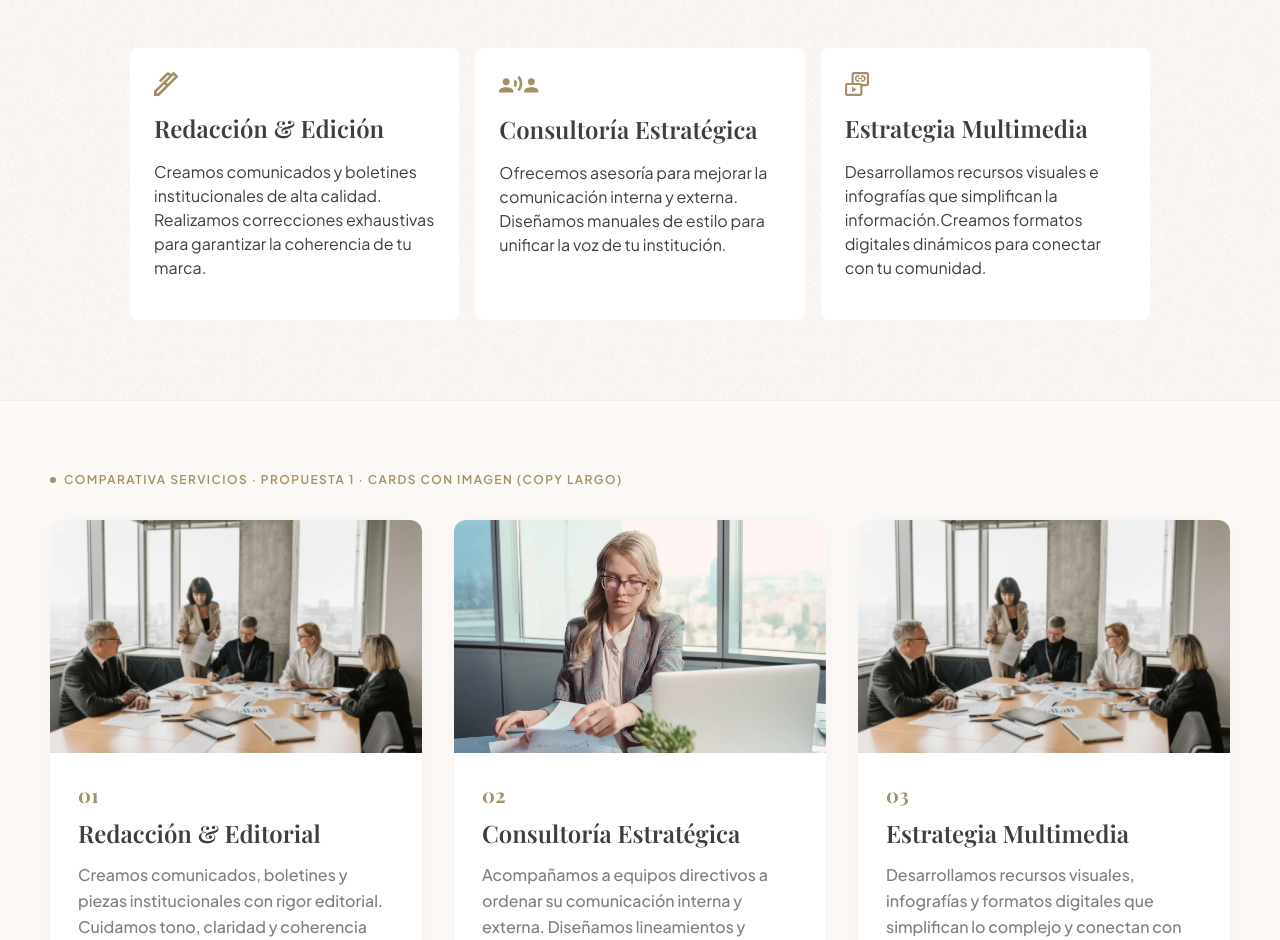
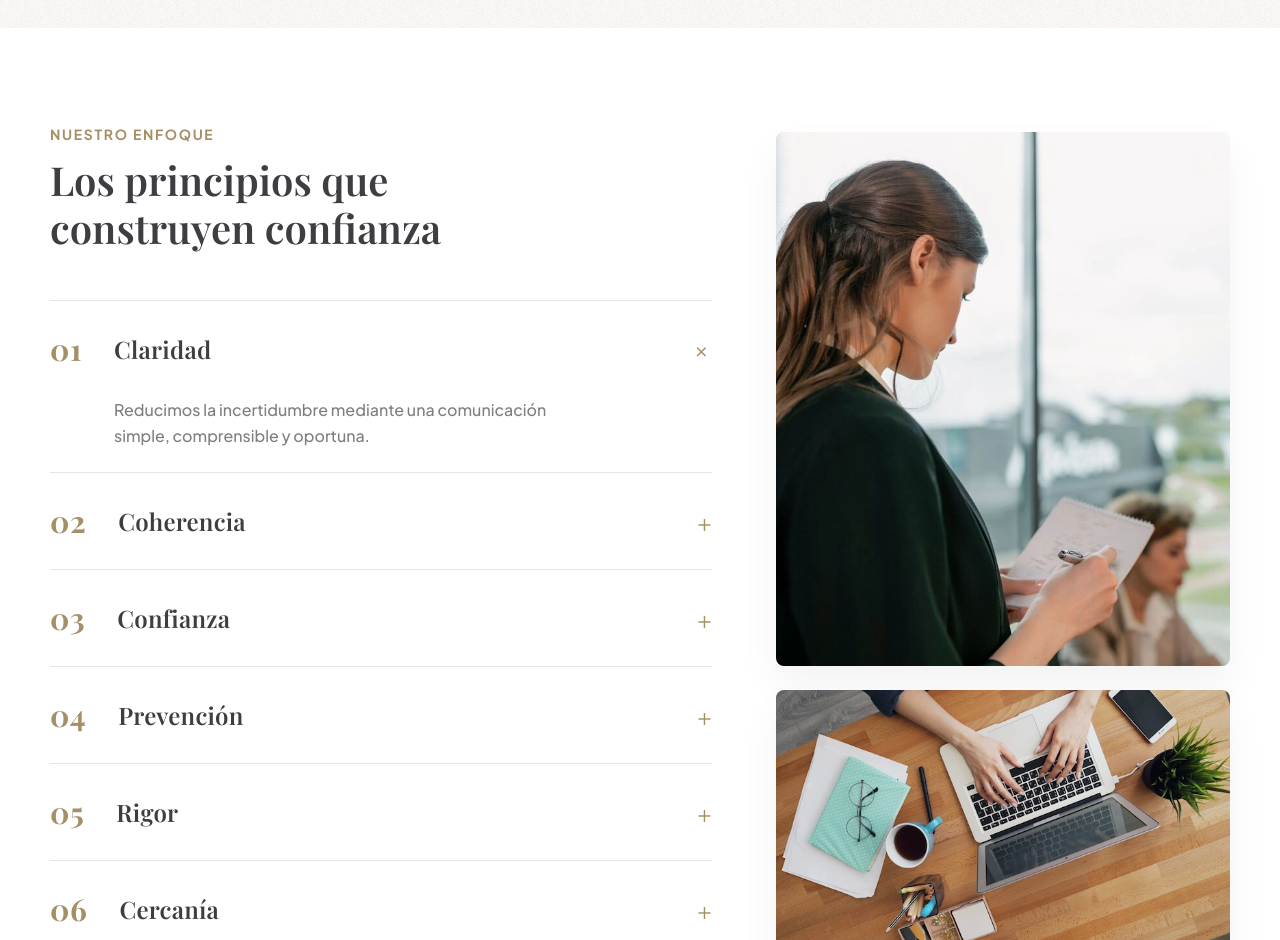
Before and after one commit to AstreaComunicaciones/astrea-landing, a website built with Vite: page index.html in a window 1280 px wide. Shown: the part 1860-2800 px from the top of the page. Built offline with nearby package versions, Linux system fonts and the light colour scheme; files whose address does not match are found by name.

Commit message:
add enfoque section

```diff
--- a/index.html
+++ b/index.html
@@ -25,12 +25,7 @@
       <section id="hero-stage" class="relative">
         <div id="hero"></div>
       </section>
-      <div id="por-que-astrea-section"></div>
-      <section id="features"></section>
-      <!-- Comparativa temporal cards servicios — elegir una y borrar el resto -->
-      <section id="services-v1"></section>
-      <section id="services-v2"></section>
-      <section id="services-v3"></section>
+      <section id="por-que-astrea-section"></section>
       <section id="enfoque"></section>
       <section id="manifiesto"></section>
       <section id="contact"></section>
--- a/src/main.js
+++ b/src/main.js
@@ -1,14 +1,8 @@
 import './style.css'
 
+import { Navbar, initNavbar } from './sections/navbar.js'
 import { Hero } from './sections/hero.js'
 import { PorQueAstrea } from './sections/porQueAstrea.js'
-import { Navbar, initNavbar } from './sections/navbar.js'
-import { Features } from './sections/features.js'
-import {
-  ServicesCardsV1,
-  ServicesCardsV2,
-  ServicesCardsV3,
-} from './sections/services-proposals.js'
 import { Enfoque, initEnfoqueAccordion } from './sections/enfoque.js'
 import { Manifiesto } from './sections/manifiesto.js'
 import { Contact, initContactForm } from './sections/contact.js'
@@ -17,17 +11,30 @@ import { initAnimations } from './js/animations.js'
 
 document.getElementById('navbar').innerHTML = Navbar()
 initNavbar()
+
 document.getElementById('hero').innerHTML = Hero()
 document.getElementById('por-que-astrea-section').innerHTML = PorQueAstrea()
-document.getElementById('features').innerHTML = Features()
-document.getElementById('services-v1').innerHTML = ServicesCardsV1()
-document.getElementById('services-v2').innerHTML = ServicesCardsV2()
-document.getElementById('services-v3').innerHTML = ServicesCardsV3()
-document.getElementById('enfoque').innerHTML = Enfoque()
-initEnfoqueAccordion()
-document.getElementById('manifiesto').innerHTML = Manifiesto()
-document.getElementById('contact').innerHTML = Contact()
-initContactForm()
-document.getElementById('footer').innerHTML = Footer()
+
+const enfoqueEl = document.getElementById('enfoque')
+if (enfoqueEl) {
+  enfoqueEl.innerHTML = Enfoque()
+  initEnfoqueAccordion()
+}
+
+const manifiestoEl = document.getElementById('manifiesto')
+if (manifiestoEl) {
+  manifiestoEl.innerHTML = Manifiesto()
+}
+
+const contactEl = document.getElementById('contact')
+if (contactEl) {
+  contactEl.innerHTML = Contact()
+  initContactForm()
+}
+
+const footerEl = document.getElementById('footer')
+if (footerEl) {
+  footerEl.innerHTML = Footer()
+}
 
 initAnimations()
--- a/src/sections/enfoque.js
+++ b/src/sections/enfoque.js
@@ -1,4 +1,5 @@
-import enfoqueImage from '../assets/images/enfoque-portrait.webp'
+import enfoqueImageTop from '../assets/images/enfoque-pilares-image-top.webp'
+import enfoqueImageBottom from '../assets/images/enfoque-pilares-image-bottom.webp'
 
 const principles = [
   {
@@ -43,18 +44,18 @@ export function Enfoque() {
   const items = principles
     .map(
       (p, index) => `
-    <div class="enfoque-item border-b border-black/5 last:border-b-0" data-open="${index === 0}">
+    <div class="enfoque-item border-b border-black/10 last:border-b-0" data-open="${index === 0}">
       <button
         type="button"
-        class="enfoque-accordion-btn w-full py-5 flex items-center justify-between gap-4 text-left group"
+        class="enfoque-accordion-btn w-full py-6 md:py-7.5 flex items-center justify-between gap-4 text-left group cursor-pointer"
         data-index="${index}"
         aria-expanded="${index === 0 ? 'true' : 'false'}"
       >
-        <div class="flex items-center gap-4 md:gap-5 min-w-0">
-          <span class="font-display font-bold text-xl md:text-2xl text-primary tracking-[0.02em] shrink-0">
+        <div class="flex items-center gap-5 md:gap-8 min-w-0">
+          <span class="font-display font-bold text-2xl md:text-3xl text-primary tracking-[0.02em] shrink-0">
             ${p.number}
           </span>
-          <h3 class="font-semibold text-gray-dark text-lg md:text-xl tracking-[0.01em] group-hover:text-primary transition-colors duration-200">
+          <h3 class="font-display font-semibold text-gray-dark text-xl md:text-2xl tracking-[0.01em] group-hover:text-primary transition-colors duration-200">
             ${p.title}
           </h3>
         </div>
@@ -72,7 +73,7 @@ export function Enfoque() {
         }"
       >
         <div class="overflow-hidden">
-          <p class="font-medium text-gray-primary text-sm md:text-base leading-[1.6] pb-5 pl-10 md:pl-12 max-w-[540px]">
+          <p class="font-sans font-medium text-gray-primary text-sm md:text-base leading-[1.6] pb-6 pl-11 md:pl-16 max-w-125">
             ${p.description}
           </p>
         </div>
@@ -85,28 +86,36 @@ export function Enfoque() {
   return `
     <div class="bg-white">
       <div class="max-w-295 mx-auto px-5 xl:px-0 py-16 md:py-24">
-        <div class="grid grid-cols-1 lg:grid-cols-12 gap-10 lg:gap-16 items-stretch">
+        <div class="grid grid-cols-1 lg:grid-cols-12 gap-8 lg:gap-16 items-start">
+          <!-- Accordion Column -->
           <div class="lg:col-span-7">
-            <p class="font-bold text-primary text-sm md:text-base tracking-[0.02em] mb-3 uppercase">
-              Nuestro enfoque
+            <p class="font-bold text-primary text-xs md:text-sm tracking-[0.12em] uppercase mb-3">
+              Nuestro Enfoque
             </p>
-            <h2 class="font-display font-semibold text-gray-dark text-3xl md:text-[40px] leading-[1.2] mb-8 md:mb-10 max-w-[18ch]">
-              Un método riguroso orientado a construir reputación.
+            <h2 class="font-display font-semibold text-gray-dark text-3xl md:text-4xl lg:text-[40px] leading-[1.2] mb-8 md:mb-12 max-w-[18ch]">
+              Los principios que construyen confianza
             </h2>
 
-            <div id="enfoque-accordion">
+            <div id="enfoque-accordion" class="border-t border-black/10">
               ${items}
             </div>
           </div>
 
-          <div class="lg:col-span-5">
-            <div class="relative overflow-hidden rounded-2xl aspect-[4/5] lg:aspect-auto lg:h-full lg:min-h-[720px]">
+          <!-- Stacked Images Column -->
+          <div class="lg:col-span-5 flex flex-col gap-6 pt-2">
+            <div class="relative overflow-hidden rounded-lg shadow-[0px_20px_40px_0px_rgba(0,0,0,0.05)] aspect-[4/5] sm:aspect-[16/11] lg:aspect-[4/4.7] w-full bg-gray-100">
               <img
-                src="${enfoqueImage}"
+                src="${enfoqueImageTop}"
                 alt="Enfoque de trabajo Astrea"
                 class="absolute inset-0 size-full object-cover"
-                width="600"
-                height="900"
+                loading="lazy"
+              />
+            </div>
+            <div class="relative overflow-hidden rounded-lg shadow-[0px_20px_40px_0px_rgba(0,0,0,0.05)] aspect-[16/9] lg:aspect-[16/9.5] w-full bg-gray-100">
+              <img
+                src="${enfoqueImageBottom}"
+                alt="Reunión de estrategia Astrea"
+                class="absolute inset-0 size-full object-cover"
                 loading="lazy"
               />
             </div>
--- a/src/sections/features.js
+++ /dev/null
@@ -1,14 +0,0 @@
-import iconWrite from '../assets/images/icon-write.svg'
-import iconConsult from '../assets/images/icon-people.svg'
-import iconMultimedia from '../assets/images/icon-multimedia.svg'
-import { CardFeature } from '../components/cardFeature.js'
-
-export function Features() {
-  return `
-    <div class="md:max-w-[500px] lg:max-w-[1020px] mx-auto grid grid-cols-1 lg:grid-cols-3 gap-4 md:pt-5 pb-10 md:pb-20 px-5 xl:px-0">
-      ${CardFeature({ title: 'Redacción & Edición', description: 'Creamos comunicados y boletines institucionales de alta calidad. Realizamos correcciones exhaustivas para garantizar la coherencia de tu marca.', icon: iconWrite, maxWidthIcon: 'max-w-6' })}
-      ${CardFeature({ title: 'Consultoría Estratégica', description: 'Ofrecemos asesoría para mejorar la comunicación interna y externa. Diseñamos manuales de estilo para unificar la voz de tu institución.', icon: iconConsult, maxWidthIcon: 'w-[40px] h-[25px]' })}
-      ${CardFeature({ title: 'Estrategia Multimedia', description: 'Desarrollamos recursos visuales e infografías que simplifican la información.Creamos formatos digitales dinámicos para conectar con tu comunidad.', icon: iconMultimedia, maxWidthIcon: 'max-w-6' })}
-    </div>
-  `
-}
--- a/src/sections/navbar.js
+++ b/src/sections/navbar.js
@@ -3,7 +3,7 @@ import iconRight from '../assets/images/icon-right.svg'
 const iconAstrea = '/astrea-comunicaciones-logo-header.webp'
 
 const navLinks = [
-  { label: 'Servicios', href: '#features' },
+  { label: 'Servicios', href: '#por-que-astrea-section' },
   { label: 'Enfoque', href: '#enfoque' },
   { label: 'Equipo', href: '#equipo' },
 ]
--- a/src/sections/services-proposals.js
+++ /dev/null
@@ -1,116 +0,0 @@
-import meetingImage from '../assets/images/hero-meeting.webp'
-import portraitImage from '../assets/images/enfoque-portrait.webp'
-
-/** Textos de ejemplo (reemplazar por copy final del cliente) */
-const services = [
-  {
-    number: '01',
-    title: 'Redacción & Editorial',
-    description:
-      'Creamos comunicados, boletines y piezas institucionales con rigor editorial. Cuidamos tono, claridad y coherencia para que cada mensaje refuerce la reputación de tu organización.',
-    image: meetingImage,
-  },
-  {
-    number: '02',
-    title: 'Consultoría Estratégica',
-    description:
-      'Acompañamos a equipos directivos a ordenar su comunicación interna y externa. Diseñamos lineamientos y manuales de estilo que unifican la voz institucional.',
-    image: portraitImage,
-  },
-  {
-    number: '03',
-    title: 'Estrategia Multimedia',
-    description:
-      'Desarrollamos recursos visuales, infografías y formatos digitales que simplifican lo complejo y conectan con familias, comunidades y audiencias clave.',
-    image: meetingImage,
-  },
-]
-
-/**
- * Cards Propuesta 1 — Imagen arriba + número + texto (estilo Figma actual, pulido para copy largo)
- */
-export function ServicesCardsV1() {
-  const cards = services
-    .map(
-      (s) => `
-    <article class="bg-white rounded-xl overflow-hidden shadow-[0_4px_20px_rgba(61,62,66,0.05)] flex flex-col h-full">
-      <div class="relative aspect-[16/10] overflow-hidden">
-        <img src="${s.image}" alt="" class="absolute inset-0 size-full object-cover" loading="lazy" aria-hidden="true" />
-      </div>
-      <div class="flex flex-col flex-1 p-6 md:p-7">
-        <p class="font-display font-bold text-primary text-xl mb-2">${s.number}</p>
-        <h3 class="font-display font-semibold text-gray-dark text-xl md:text-2xl mb-3 leading-snug">${s.title}</h3>
-        <p class="font-medium text-gray-primary text-sm md:text-base leading-relaxed flex-1">${s.description}</p>
-        <a href="#contact" class="inline-flex items-center gap-2 mt-6 text-primary font-semibold text-sm hover:gap-3 transition-all">
-          Conocer más <span aria-hidden="true">→</span>
-        </a>
-      </div>
-    </article>
-  `
-    )
-    .join('')
-
-  return wrap('Propuesta 1 · Cards con imagen (copy largo)', cards, 'grid-cols-1 md:grid-cols-3')
-}
-
-/**
- * Cards Propuesta 2 — Sin foto grande: número tipográfico + texto (más editorial, menos stock)
- */
-export function ServicesCardsV2() {
-  const cards = services
-    .map(
-      (s) => `
-    <article class="border-t border-primary/40 pt-6 h-full flex flex-col">
-      <p class="font-display font-bold text-primary/80 text-4xl md:text-5xl leading-none mb-5">${s.number}</p>
-      <h3 class="font-display font-semibold text-gray-dark text-xl md:text-2xl mb-4 leading-snug">${s.title}</h3>
-      <p class="font-medium text-gray-primary text-sm md:text-base leading-relaxed flex-1">${s.description}</p>
-      <a href="#contact" class="inline-flex items-center gap-2 mt-6 text-primary font-semibold text-sm hover:gap-3 transition-all">
-        Agendar asesoría <span aria-hidden="true">→</span>
-      </a>
-    </article>
-  `
-    )
-    .join('')
-
-  return wrap('Propuesta 2 · Editorial tipográfica (sin fotos de card)', cards, 'grid-cols-1 md:grid-cols-3 gap-y-10')
-}
-
-/**
- * Cards Propuesta 3 — Lista horizontal: foto compacta izquierda + texto (mejor para párrafos largos)
- */
-export function ServicesCardsV3() {
-  const cards = services
-    .map(
-      (s) => `
-    <article class="grid grid-cols-1 sm:grid-cols-12 gap-5 md:gap-8 items-stretch border-b border-black/5 pb-8 last:border-b-0 last:pb-0">
-      <div class="sm:col-span-4 relative overflow-hidden rounded-xl aspect-[4/3] sm:aspect-auto sm:min-h-[160px]">
-        <img src="${s.image}" alt="" class="absolute inset-0 size-full object-cover" loading="lazy" aria-hidden="true" />
-      </div>
-      <div class="sm:col-span-8 flex flex-col justify-center">
-        <p class="font-display font-bold text-primary text-lg mb-1">${s.number}</p>
-        <h3 class="font-display font-semibold text-gray-dark text-xl md:text-2xl mb-3">${s.title}</h3>
-        <p class="font-medium text-gray-primary text-sm md:text-base leading-relaxed max-w-[52ch]">${s.description}</p>
-      </div>
-    </article>
-  `
-    )
-    .join('')
-
-  return wrap('Propuesta 3 · Lista con imagen lateral (ideal textos largos)', cards, 'grid-cols-1 gap-8')
-}
-
-function wrap(label, cards, gridClass) {
-  return `
-    <div class="bg-beige border-t border-black/5">
-      <div class="max-w-295 mx-auto px-5 xl:px-0 py-12 md:py-16">
-        <p class="inline-flex items-center gap-2 text-xs font-semibold tracking-[0.12em] uppercase text-primary mb-8">
-          <span class="size-1.5 rounded-full bg-primary"></span>
-          Comparativa servicios · ${label}
-        </p>
-        <div class="grid ${gridClass} gap-6 md:gap-8">
-          ${cards}
-        </div>
-      </div>
-    </div>
-  `
-}
```
Also changed, not shown: src/assets/images/enfoque-pilares-image-bottom.webp (added), src/assets/images/enfoque-pilares-image-top.webp (added).
